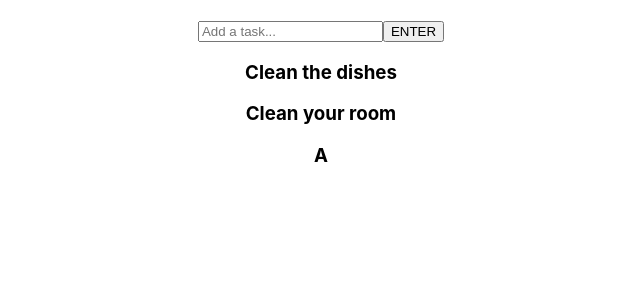
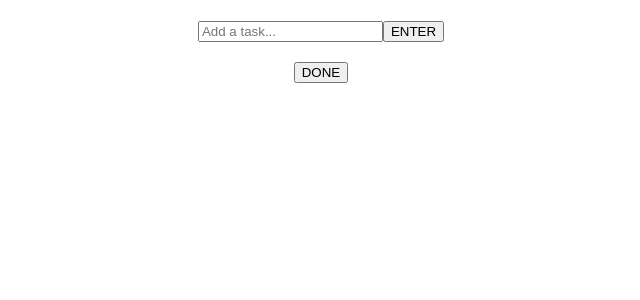
Before and after one commit to alexandroivaldez/todo-list, a React (Create React App) app in the folder todo-list/: page / in a window 1280 px wide. Both pictures are taken after a click on the button "ENTER". Shown: the top 300 px of the page, without its empty margins (319-959 px from the left). Built offline with nearby package versions, Linux system fonts and the light colour scheme.

Commit message:
Made removeTask() dynamic

```diff
--- a/todo-list/src/App.js
+++ b/todo-list/src/App.js
@@ -9,34 +9,41 @@ class App extends Component {
 
     this.state = {
       tasks: [
-        {
-          taskId: 1,
-          taskContext: "Clean the dishes"
-        },
-        {
-          taskId: 2,
-          taskContext: "Clean your room"
-        }
       ],
-      inputValue: "A"
+      inputValue: ""
     }
   }
 
-  //Adds task to state
+  //Adds object task to this.state.tasks
   addTask= () => {
-    const updatedArr = [...this.state.tasks, {taskId: 3, taskContext: this.state.inputValue}];
+    const randomID = Math.floor(Math.random() * 10000);
+    const updatedArr = [...this.state.tasks, {taskId: randomID, taskContext: this.state.inputValue}];
     this.setState(() => {
       return {tasks: updatedArr}
     });
     console.log("Button pressed!");
   }
 
+  //Changes this.state.inputValue value when input is changed.
   handleChange = (event) => {
     const userInput = event.target.value;
     console.log(event.target.value)
     this.setState(() => {
       return {inputValue: userInput}
     });
+  }
+
+  //Removes task from this.state.tasks
+  removeTask = (param) => {
+    const filteredArr = this.state.tasks.filter((task) => {
+      if (task.taskId !== param) {
+        return true;
+      }
+    });
+    this.setState(() => {
+      return {tasks: filteredArr}
+    });
+
   }
 
   render() {
@@ -47,7 +54,12 @@ class App extends Component {
         <button onClick={this.addTask}>ENTER</button>
         {
           this.state.tasks.map((task) => {
-            return <h3>{task.taskContext}</h3>
+            return (
+            <div key={task.taskId} className="card">
+              <h3>{task.taskContext}</h3>
+              <button onClick={event => this.removeTask(task.taskId)}>DONE</button>
+            </div>
+            )
           })
         }
       </div>
```
